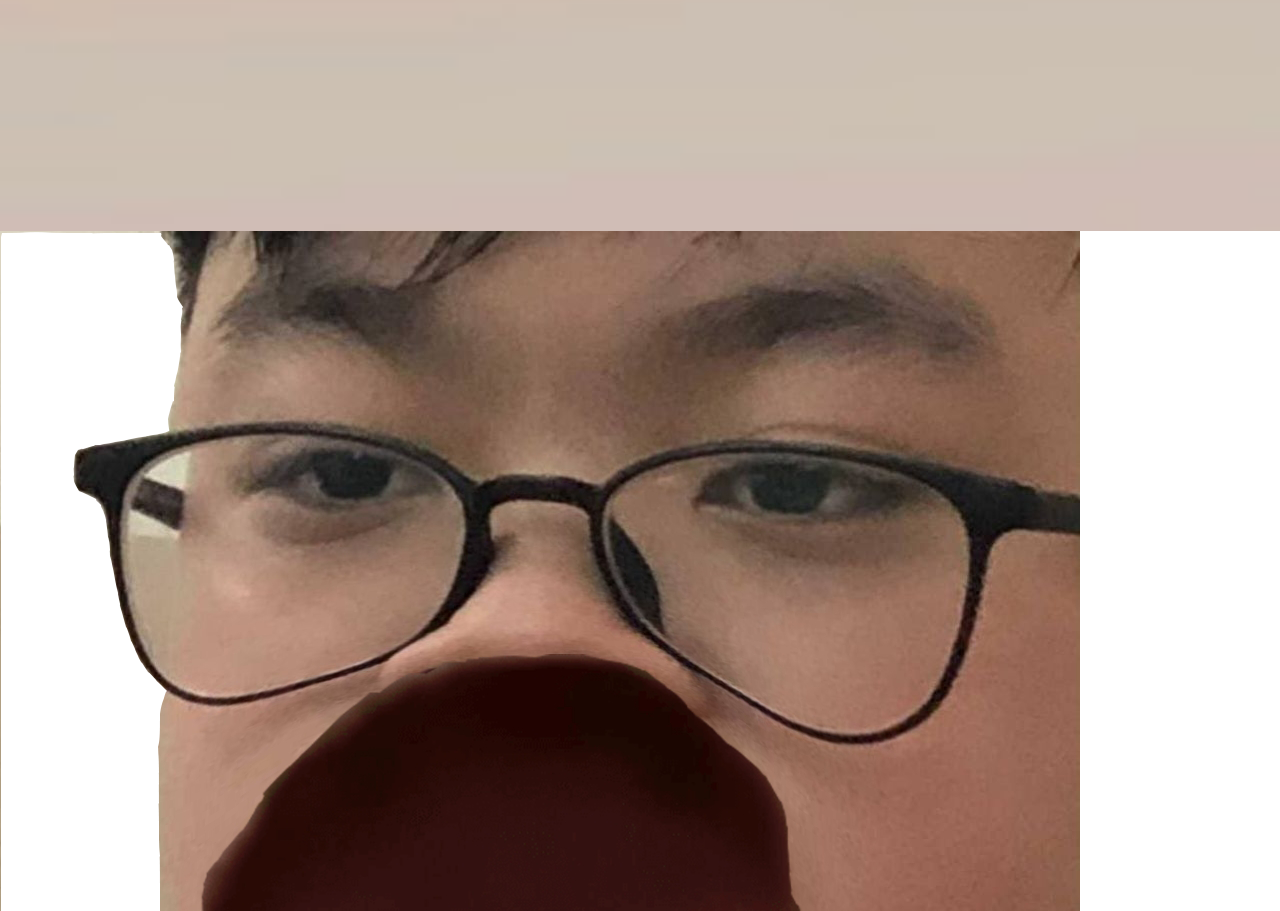
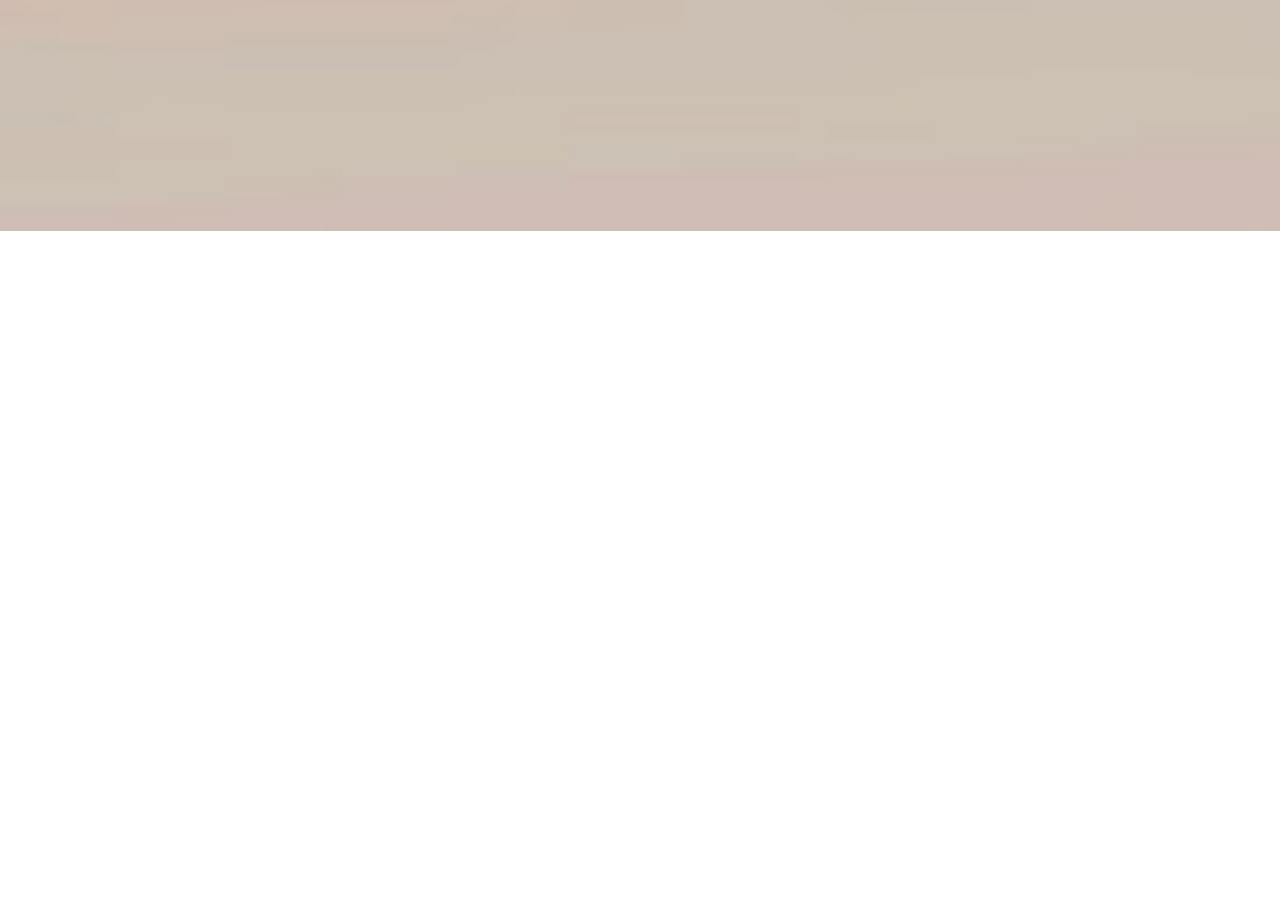
Before and after one commit to Tucker961220/pop, a plain HTML site: page pop/index.html in a window 1280 px wide. Shown: the part 569-1480 px from the top of the page. After the commit the page ends 800 px from the top, so only its background shows below. Drawn offline with nearby package versions, Linux system fonts and the light colour scheme.

Commit message:
Update index.html

```diff
--- a/pop/index.html
+++ b/pop/index.html
@@ -19,7 +19,7 @@
           </div>
         </div>
     </div>
-    <img src="popcatOpen.png" class="open" alt="popcat">
+    <img src="popcatOpen.png" class="open" alt="popcat" style="display: none;">
     <audio src="https://www.myinstants.com/media/sounds/pop-cat-original-meme_3ObdYkj.mp3" class="pop"></audio>
       <script src="script.js"></script>
 </body>
```
